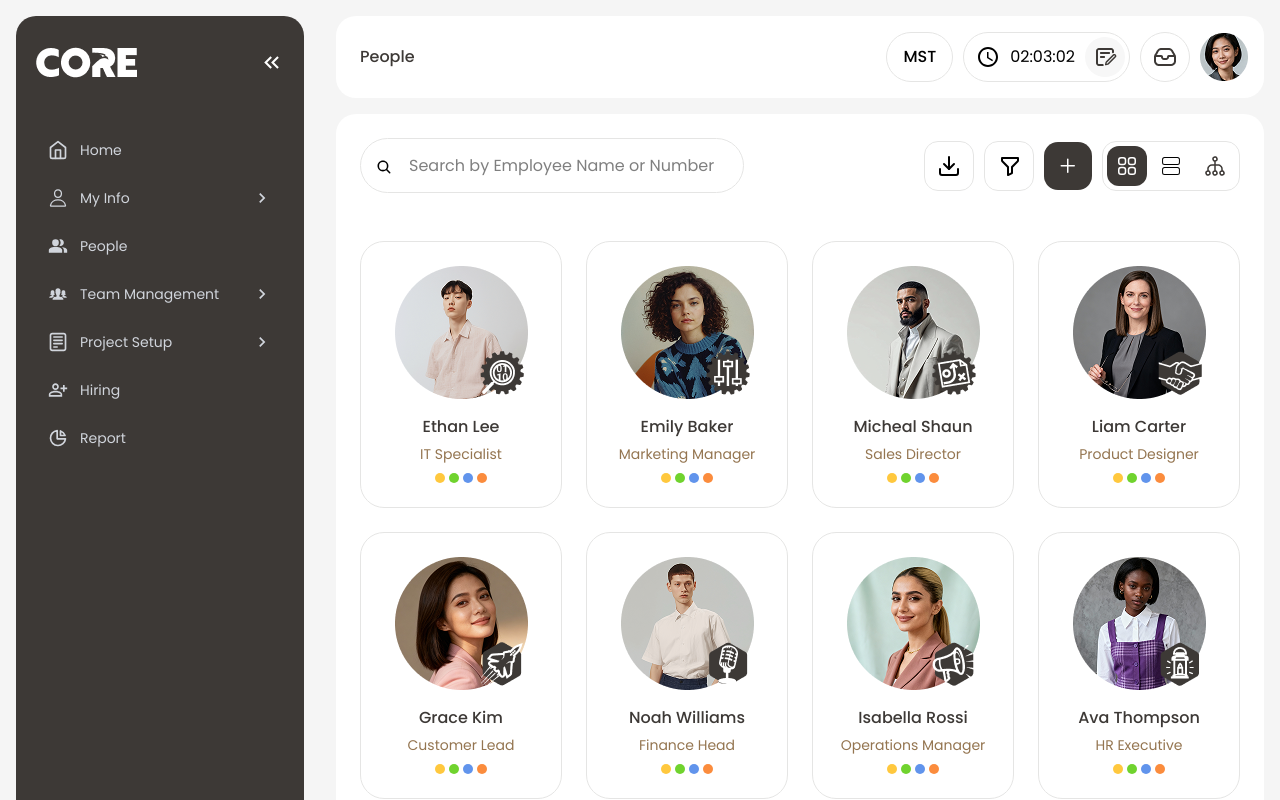
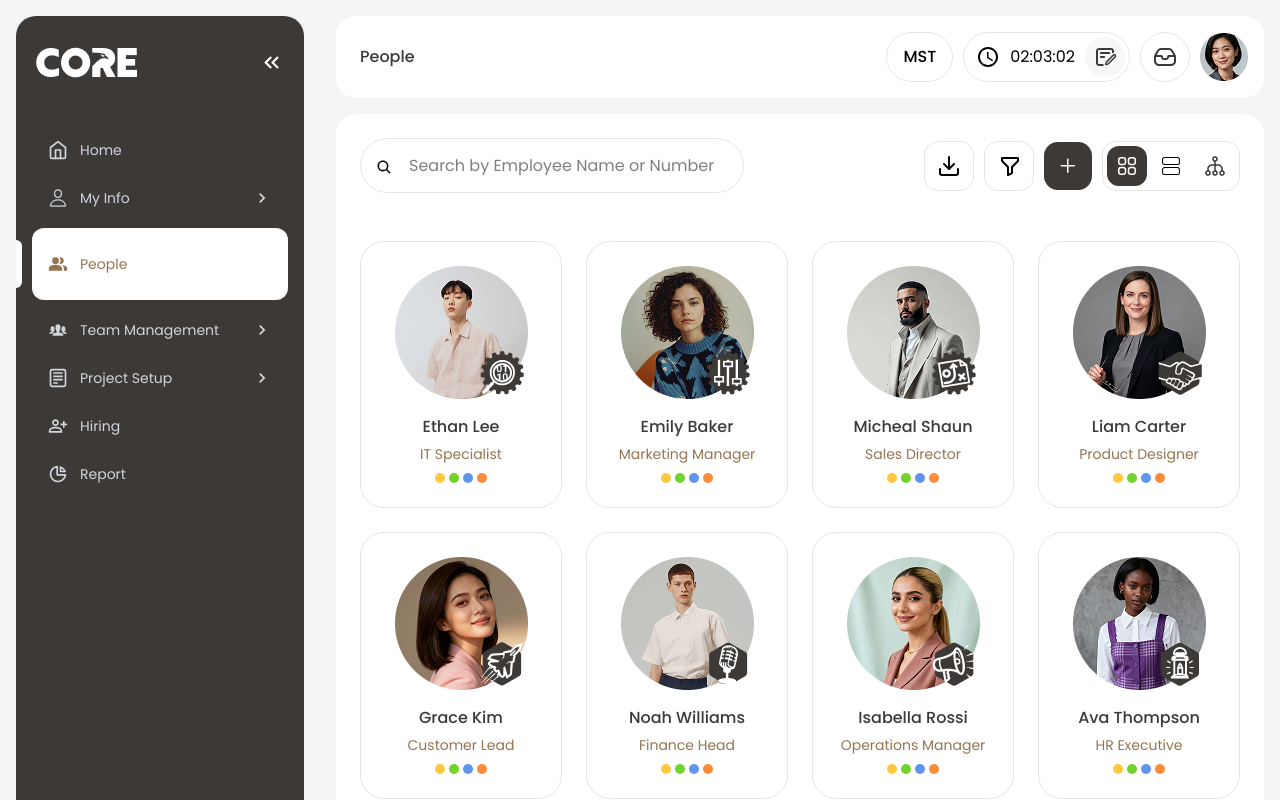
Before and after one commit to RahulRameshKumarParmar/Core-Assignment, a React (Vite) app: page / in a window 1280 px wide. Shown: the top 800 px of the page. Built offline with nearby package versions, Linux system fonts and the light colour scheme.

Commit message:
desktop complete

```diff
--- a/src/components/layout/SideMenu.tsx
+++ b/src/components/layout/SideMenu.tsx
@@ -3,7 +3,12 @@ import { FiHome } from "react-icons/fi";
 import { HiOutlineChartPie } from "react-icons/hi";
 import { IoIosPeople } from "react-icons/io";
 import { IoPersonOutline } from "react-icons/io5";
-import { MdKeyboardArrowRight, MdKeyboardDoubleArrowLeft, MdOutlinePersonAddAlt, MdPeopleAlt } from "react-icons/md";
+import {
+  MdKeyboardArrowRight,
+  MdKeyboardDoubleArrowLeft,
+  MdOutlinePersonAddAlt,
+  MdPeopleAlt,
+} from "react-icons/md";
 import { TbSettings2 } from "react-icons/tb";
 
 export default function SideMenu() {
@@ -19,7 +24,7 @@ export default function SideMenu() {
         </div>
 
         {/* List */}
-                <ul className="mt-6 px-4 font-['Poppins'] text-gray-300 text-[14px] flex flex-col gap-3 cursor-default">
+        <ul className="mt-6 px-4 font-['Poppins'] text-gray-300 text-[14px] flex flex-col gap-3 cursor-default relative">
           <li className="flex items-center px-4 py-2 gap-3 leading-[100%] tracking-[-2%]">
             <FiHome size={20} />
             Home
@@ -35,7 +40,9 @@ export default function SideMenu() {
             </div>
           </li>
 
-                    <li className="flex items-center gap-3 px-4 py-2 text-[14px] leading-[100%] tracking-[-2%]">
+          <span className="absolute left-0 top-[30%] bg-[#FFFFFF] h-[6vh] w-[0.5vw] rounded-r-xl"></span>
+
+          <li className="rounded-xl bg-[#FFFFFF] h-[9vh] flex items-center gap-3 px-4 py-2 text-[14px] text-[#947550] leading-[100%] tracking-[-2%] z-0">
             <MdPeopleAlt size={20} />
             People
           </li>
@@ -80,5 +87,5 @@ export default function SideMenu() {
         </button>
       </div>
     </div>
-    )
+  );
 }
```
Lines whose indentation alone changed are shown as unchanged.
